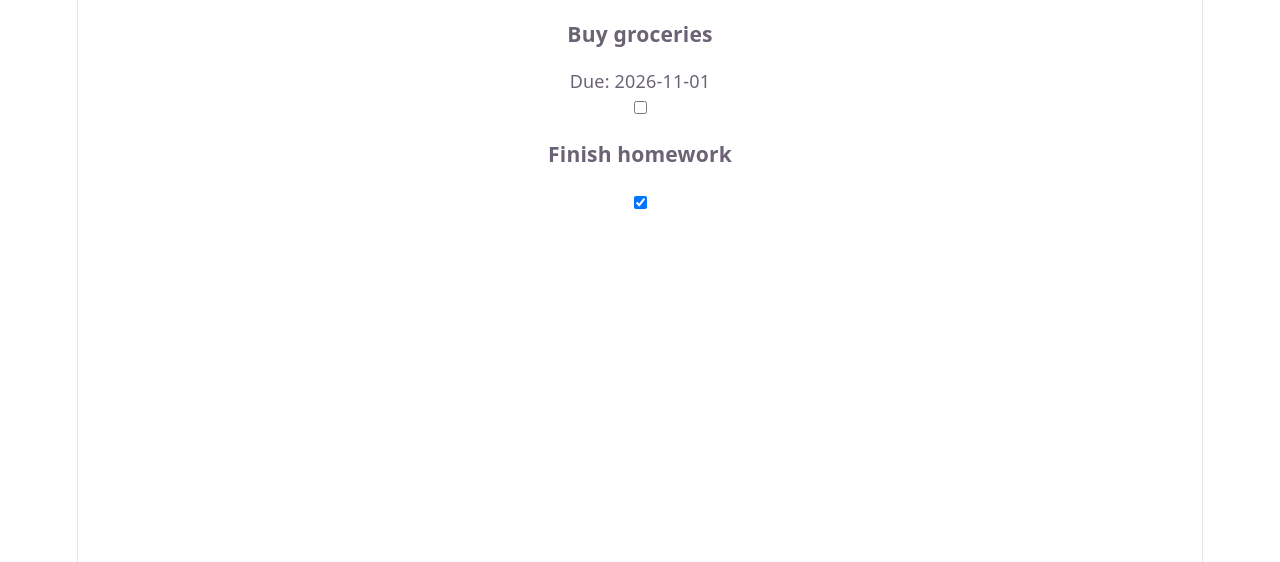
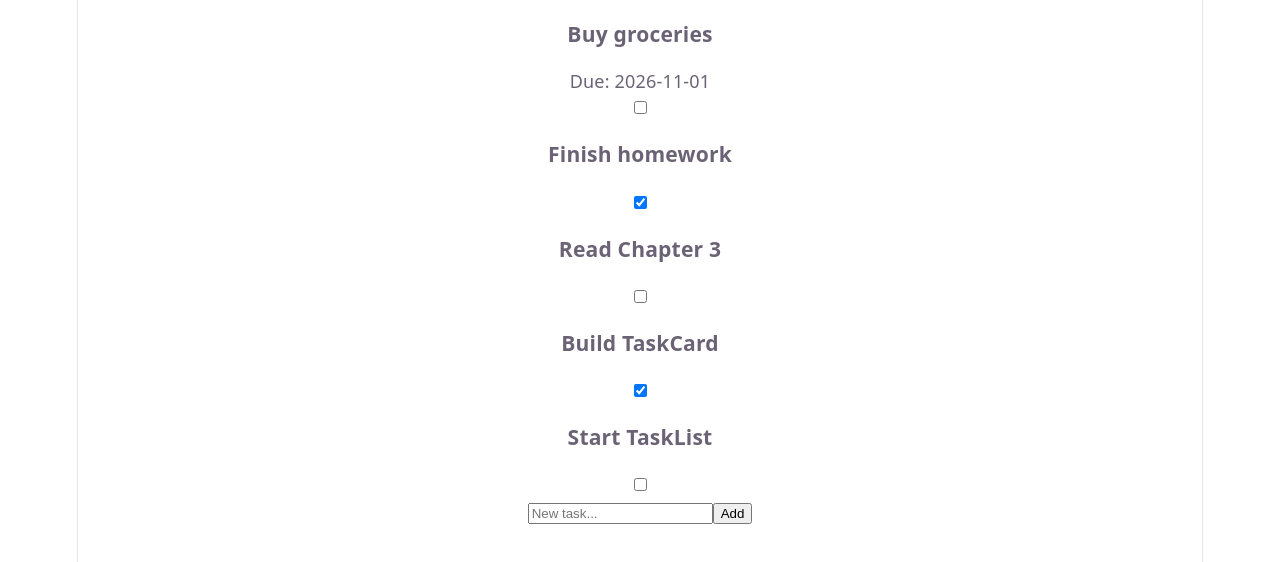
Before and after one commit to aleyakewseedin-web/sfwe475-lab4-2303060053, a React (Vite) app: page / in a window 1280 px wide. Shown: the top 562 px of the page. Built offline with nearby package versions, Linux system fonts and the light colour scheme.

Commit message:
Add TaskCard, TaskList, and NewTaskInput components

```diff
--- a/src/App.tsx
+++ b/src/App.tsx
@@ -1,9 +1,13 @@
 import TaskCard from "./TaskCard";
+import TaskList from "./TaskList";
+import NewTaskInput from "./NewTaskInput";
 function App() {
  return (
     <div>
       <TaskCard title="Buy groceries" done={false}  dueDate="2026-11-01" />
       <TaskCard title="Finish homework" done={true} />
+      <TaskList />
+      <NewTaskInput/>
     </div>
   );
 }
--- /dev/null
+++ b/src/NewTaskInput.tsx
@@ -0,0 +1,17 @@
+import { useState } from "react";
+function NewTaskInput() {
+ const [text, setText] = useState("");
+ return (
+    <div>
+      <input
+        type="text"
+        placeholder="New task..."
+        value={text}
+        onChange={(e) => setText(e.target.value)}
+      />
+      <button onClick={() => console.log(text)}>Add</button>
+    </div>
+  );
+}
+
+export default NewTaskInput;
--- /dev/null
+++ b/src/TaskList.tsx
@@ -0,0 +1,17 @@
+import type { Task } from "./schemas";
+import TaskCard from "./TaskCard";
+const tasks: Task[] = [
+ { id: 1, title: "Read Chapter 3", done: false },
+ { id: 2, title: "Build TaskCard", done: true },
+ { id: 3, title: "Start TaskList", done: false },
+];
+function TaskList() {
+ return (
+ <div>
+ {tasks.map((task) => (
+ <TaskCard title={task.title} done={task.done}  key={task.id} />
+ ))}
+ </div>
+ );
+}
+export default TaskList;
```
Also changed, not shown: src/notes/react.md (+7 -1 lines).
